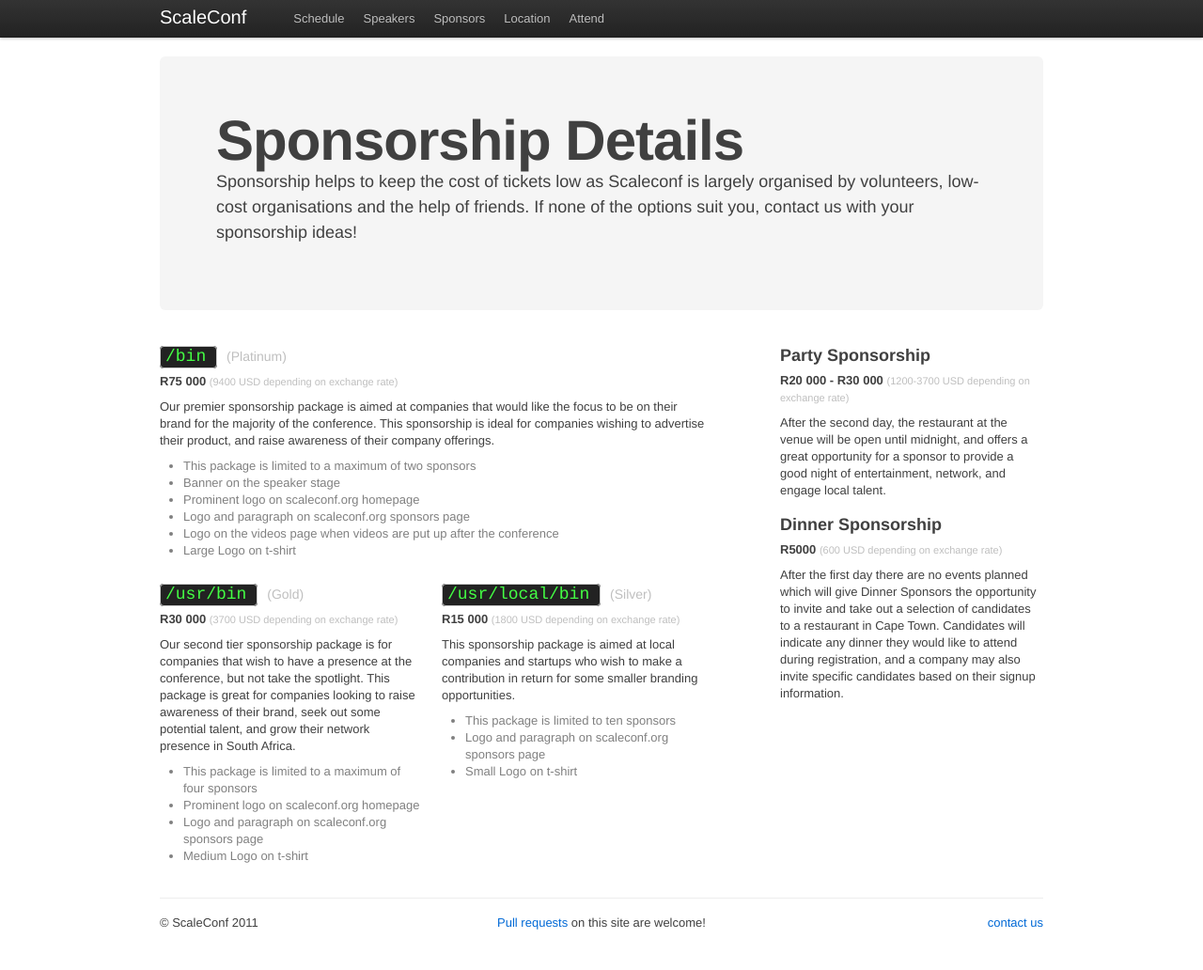
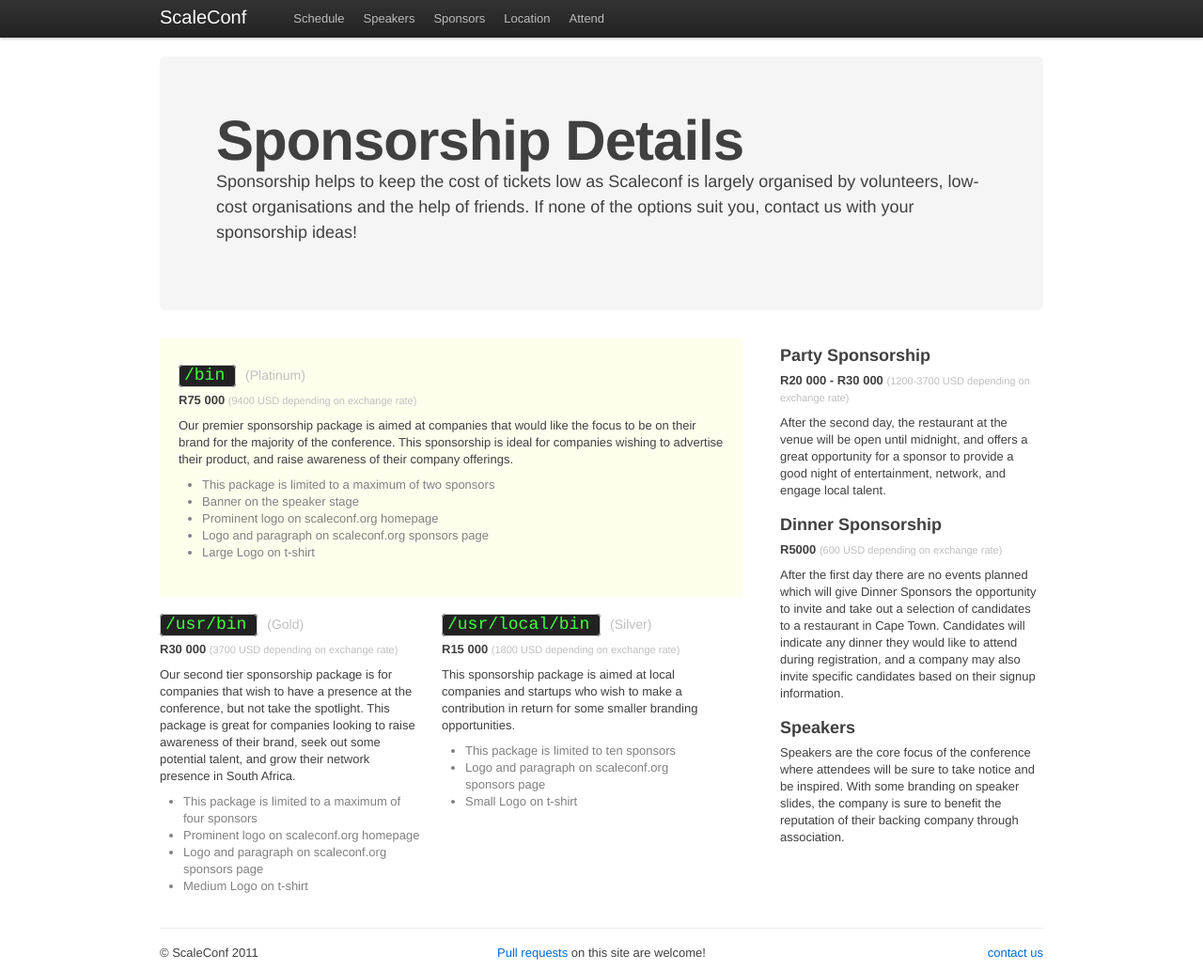
Before and after one commit to scaleconf/scaleconf.github.com, a Jekyll site: the page built from sponsor-details.html, in a window 1280 px wide and 1032 px high. Shown: the whole window at 94% size. Built offline with Jekyll 4.4.1, drawn with Linux system fonts in a browser that asks for light colours; Markdown is read by kramdown in place of the engine named in the settings.

Commit message:
speakers for sponsorship

```diff
--- a/sponsor-details.html
+++ b/sponsor-details.html
@@ -26,6 +26,8 @@
       </div>
       <div class='row'>
         <div class='span10'>
+            <div class="row">
+              <div class="span10" style='background:#ffe;padding:20px;margin-bottom:10px;'>
                 <h3><span class='tty'>/bin </span><small>(Platinum)</small></h3>
                 <p><strong>R75 000</strong> <small>(9400 USD depending on exchange rate)</small></p>
                 <p>
@@ -37,9 +39,10 @@
                     <li>Banner on the speaker stage</li>
                     <li>Prominent logo on scaleconf.org homepage</li>
                     <li>Logo and paragraph on scaleconf.org sponsors page</li>
-                <li>Logo on the videos page when videos are put up after the conference</li>
                     <li>Large Logo on t-shirt</li>
                 </ul>
+              </div>
+            </div>
 
             <div class="row">
               <div class="span5">
@@ -73,16 +76,23 @@
         </div>
 
         <div class="span5 offset1">
+
               <h3>Party Sponsorship</h3>
               <p><strong>R20 000 - R30 000</strong> <small>(1200-3700 USD depending on exchange rate)</small></p>
               <p>
               After the second day, the restaurant at the venue will be open until midnight, and offers a great opportunity for a sponsor to provide a good night of entertainment, network, and engage local talent.
               </p>
+
               <h3>Dinner Sponsorship</h3>
               <p><strong>R5000</strong> <small>(600 USD depending on exchange rate)</small></p>
               <p>
               After the first day there are no events planned which will give Dinner Sponsors the opportunity to invite and take out a selection of candidates to a restaurant in Cape Town.
               Candidates will indicate any dinner they would like to attend during registration, and a company may also invite specific candidates based on their signup information.
               </p>
+
+              <h3>Speakers</h3>
+              <p>
+              Speakers are the core focus of the conference where attendees will be sure to take notice and be inspired. With some branding on speaker slides, the company is sure to benefit the reputation of their backing company through association.
+              </p>
         </div>
       </div>
```
Lines whose indentation alone changed are shown as unchanged.
